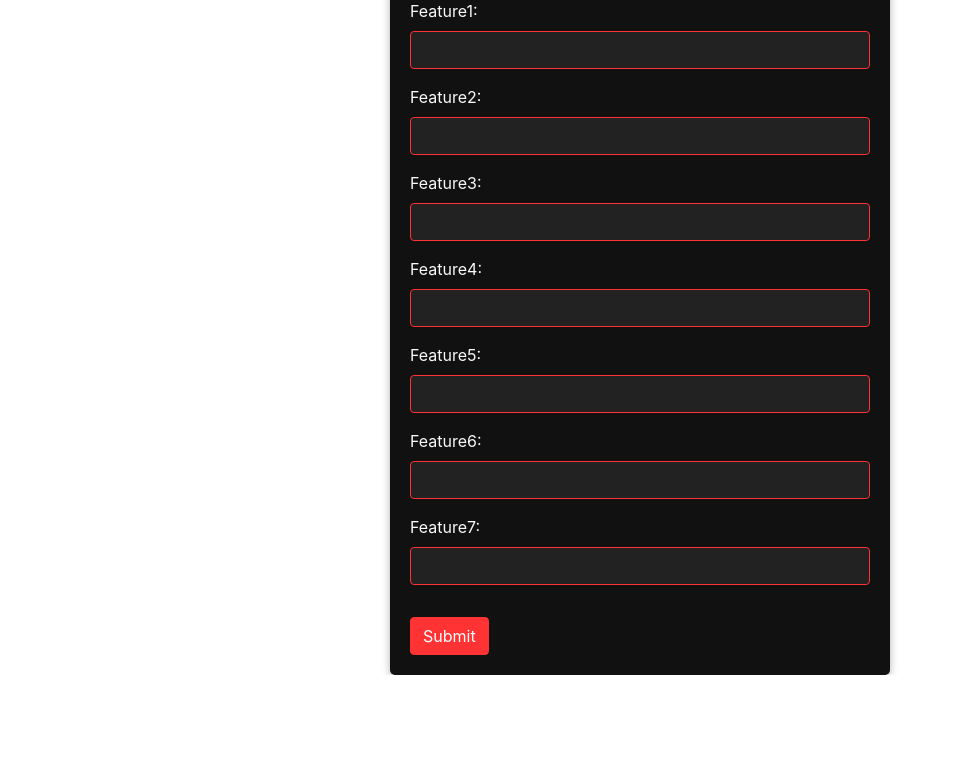
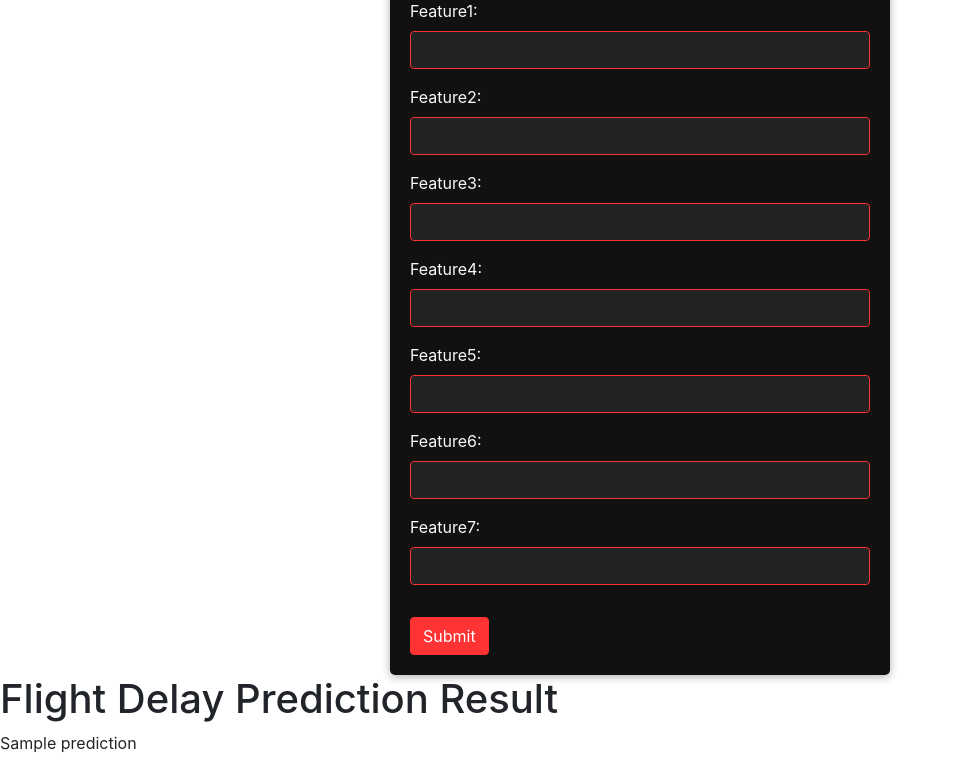
Before and after one commit to stingrose/simpleNeuralnetwork-deploy, a Flask app: template templates/index.html in a window 1280 px wide. Shown: the part 265-1036 px from the top of the page, without its empty margins (0-956 px from the left). Before the commit the page ends 940 px from the top, so only its background shows below. Run offline with Flask 2, Linux system fonts and the light colour scheme; the template is opened without the code that fills it: most values are stand-ins (such as "Sample title", 1, 10 or a date in 2020); some libraries are stand-ins or nearby versions.

Commit message:
Update index.html

```diff
--- a/templates/index.html
+++ b/templates/index.html
@@ -71,6 +71,8 @@ body {
         <button type="submit" class="btn btn-primary mt-3">Submit</button>
       </form>
     </div>
+        <h1>Flight Delay Prediction Result</h1>
+        <p>{{ prediction }}</p>
     <script src="https://ajax.googleapis.com/ajax/libs/jquery/3.3.1/jquery.min.js"></script>
     <script src="https://cdnjs.cloudflare.com/ajax/libs/popper.js/1.12.9/umd/popper.min.js"></script>
     <script src="https://maxcdn.bootstrapcdn.com/bootstrap/4.0.0/js/bootstrap.min.js"></script>
```
